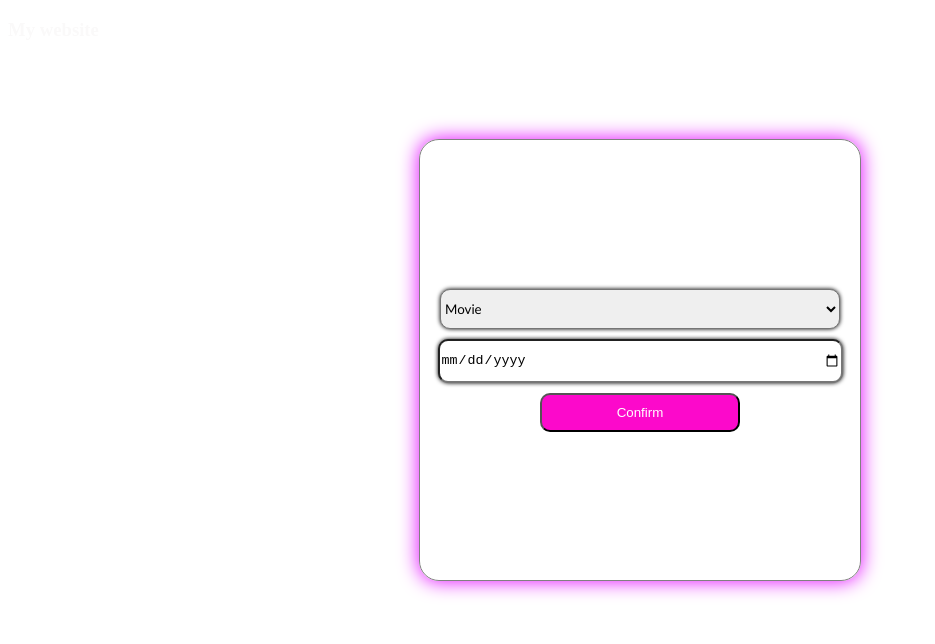
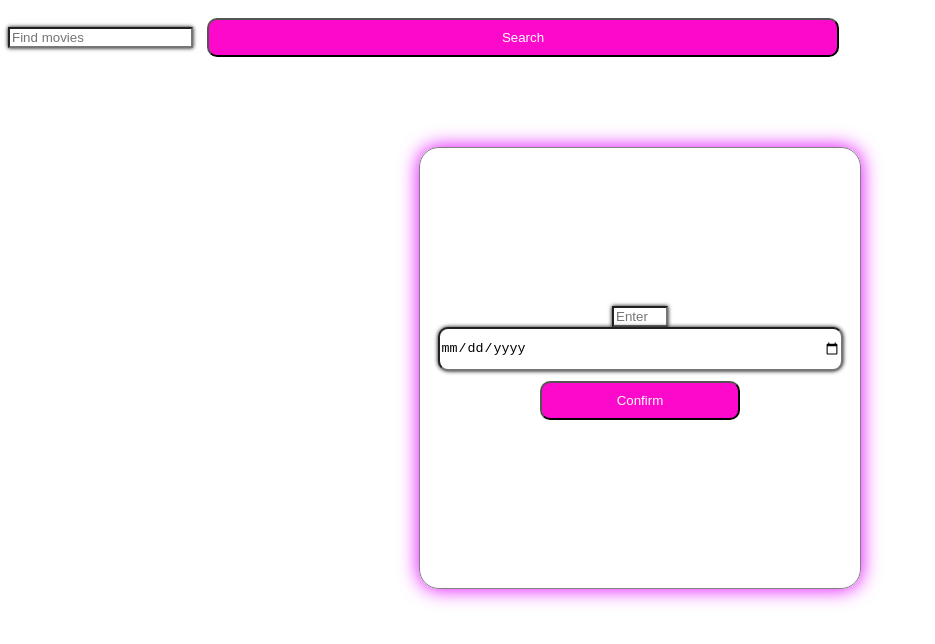
Before and after one commit to puruxhotam/html-files, a plain HTML site: page index.html in a window 1280 px wide. Shown: the whole page, without its empty margins (0-935 px from the left). Drawn offline with Linux system fonts and the light colour scheme.

Commit message:
Update index.html

```diff
--- a/index.html
+++ b/index.html
@@ -5,21 +5,22 @@
         <link rel="stylesheet" href="styles.css">
     </head>
     <body>
-        <h3>My website</h3>
+        <div class="upper">
+        <div class="searchbar">
+            <input type="search" class="srch" placeholder="Find movies">
+            <button class="srchbtn">Search</button>
+        </div>
         <nav>
             <a href="#">HOME</a>
             <a href="#">BOOKINGS</a>
             <a href="#">CONTACT</a>
             <a href="#">ABOUT</a>
         </nav>
+    </div>
         <form method="get">
-            <select name="opt" id="opt">
-                <option value="Movie">Movie</option>
-                <option value="Train">Train</option>
-                <option value="Plane">Plane</option>
-            </select>
-            <input type="date" name="ticket" id="ticket">
-            <button type="submit">Confirm</button>
+           <input type="number" min="1" max="10" class="not" placeholder="Enter number of tickets" required>
+            <input type="date" name="ticket" id="ticket" required>
+            <button type="submit" class="btn">Confirm</button>
         </form>
     </body>
 </html>
```
